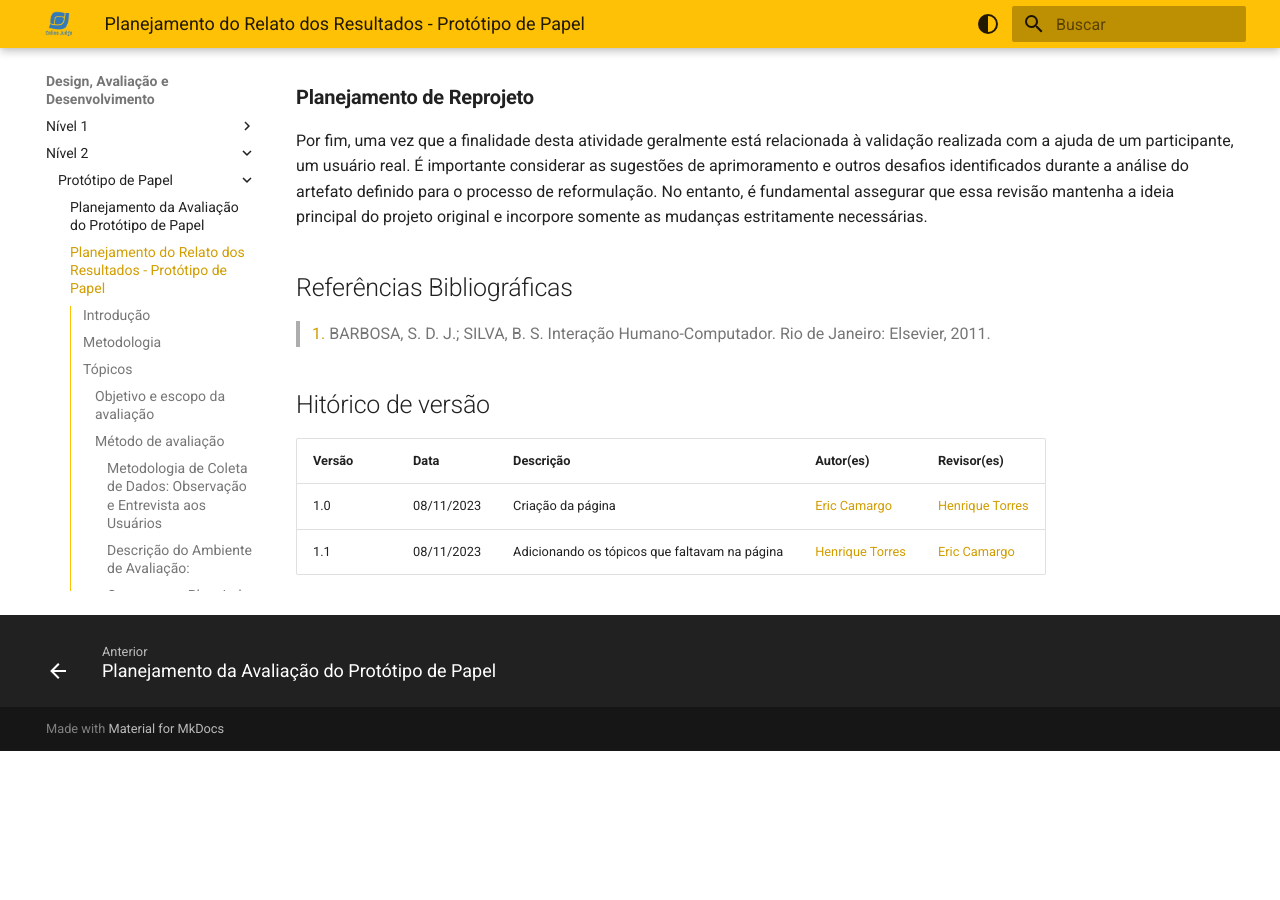
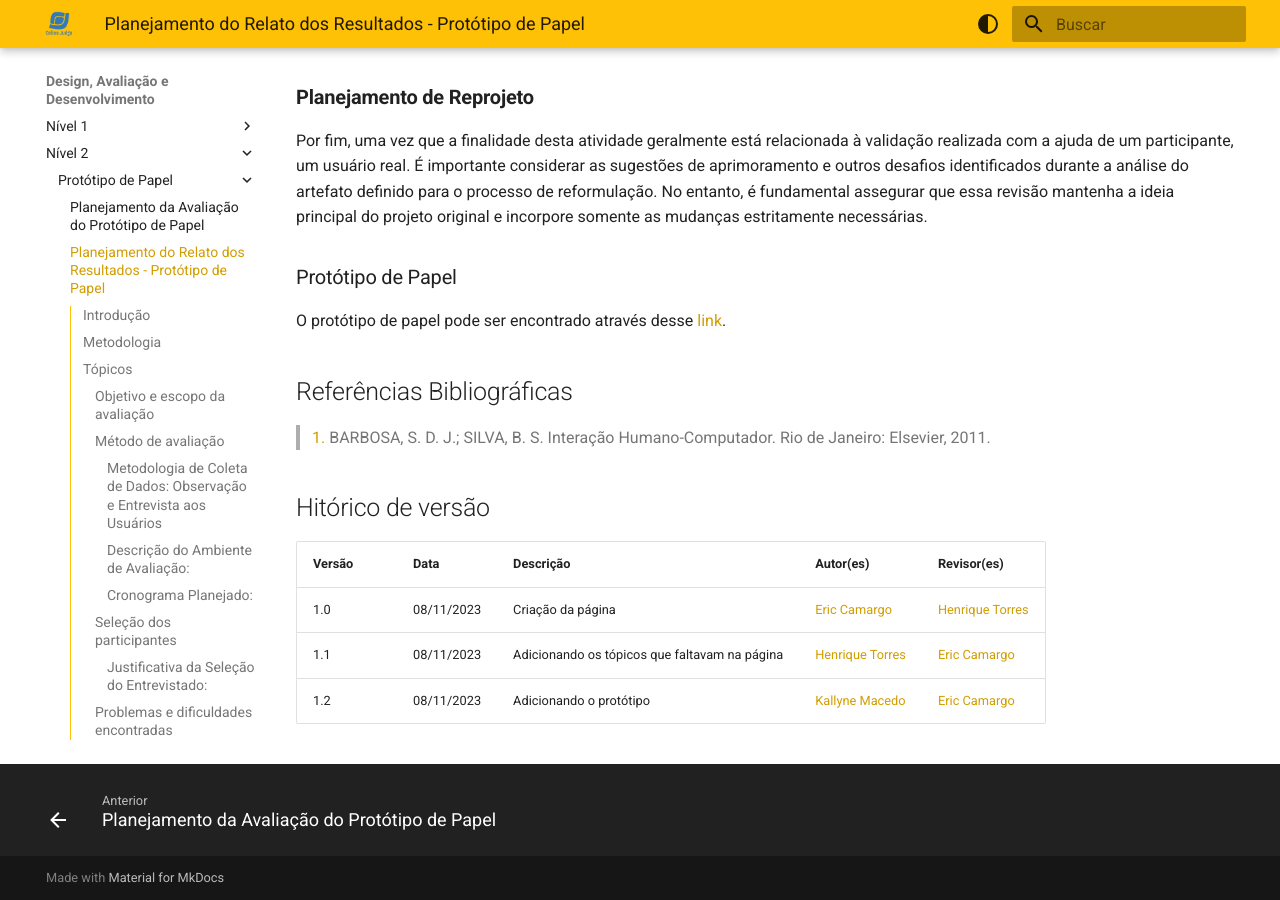
Before and after one commit to Interacao-Humano-Computador/2023.2-OnlineJudge, an MkDocs documentation site: the page built from docs/quarta-entrega/nivel2/planejamento-do-relato-dos-resultados-prototipo-de-papel.md, in a window 1280 px wide and 900 px high, scrolled down 3914 px. Built offline with MkDocs 1.6.1 and Material for MkDocs 9.7.7, drawn with Linux system fonts in a browser that asks for light colours; before the commit the page ends 4665 px from its top, so only the background shows below that.

Commit message:
prototipo

```diff
--- a/docs/quarta-entrega/nivel2/planejamento-do-relato-dos-resultados-prototipo-de-papel.md
+++ b/docs/quarta-entrega/nivel2/planejamento-do-relato-dos-resultados-prototipo-de-papel.md
@@ -110,6 +110,11 @@ Os resultados da análise de cada tarefa serão descritos de maneira sucinta e c
 Por fim, uma vez que a finalidade desta atividade geralmente está relacionada à validação realizada com a ajuda de um participante, um usuário real.
 É importante considerar as sugestões de aprimoramento e outros desafios identificados durante a análise do artefato definido para o processo de reformulação. No entanto, é fundamental assegurar que essa revisão mantenha a ideia principal do projeto original e incorpore somente as mudanças estritamente necessárias.
 
+### Protótipo de Papel
+
+O protótipo de papel pode ser encontrado através desse [link](https://marvelapp.com/project/6893843/design/93180271).
+
+
 ## Referências Bibliográficas
 > <a id="REF1" href="#anchor_1">1.</a> BARBOSA, S. D. J.; SILVA, B. S. Interação Humano-Computador. Rio de Janeiro: Elsevier, 2011.
 
@@ -119,3 +124,4 @@ Por fim, uma vez que a finalidade desta atividade geralmente está relacionada
 | ------ | ---------- | ---------------------------- | ------------------------------------------------------------------------------------------------- | ------------------------------------------- |
 | 1.0    | 08/11/2023 | Criação da página  | [Eric Camargo](https://github.com/ericcs10) | [Henrique Torres](https://github.com/henriqtorresl) |
 | 1.1    | 08/11/2023 | Adicionando os tópicos que faltavam na página | [Henrique Torres](https://github.com/henriqtorresl) |  [Eric Camargo](https://github.com/ericcs10) |
+| 1.2    | 08/11/2023 | Adicionando o protótipo | [Kallyne Macedo](https://github.com/kalipassos) |  [Eric Camargo](https://github.com/ericcs10) |
```
